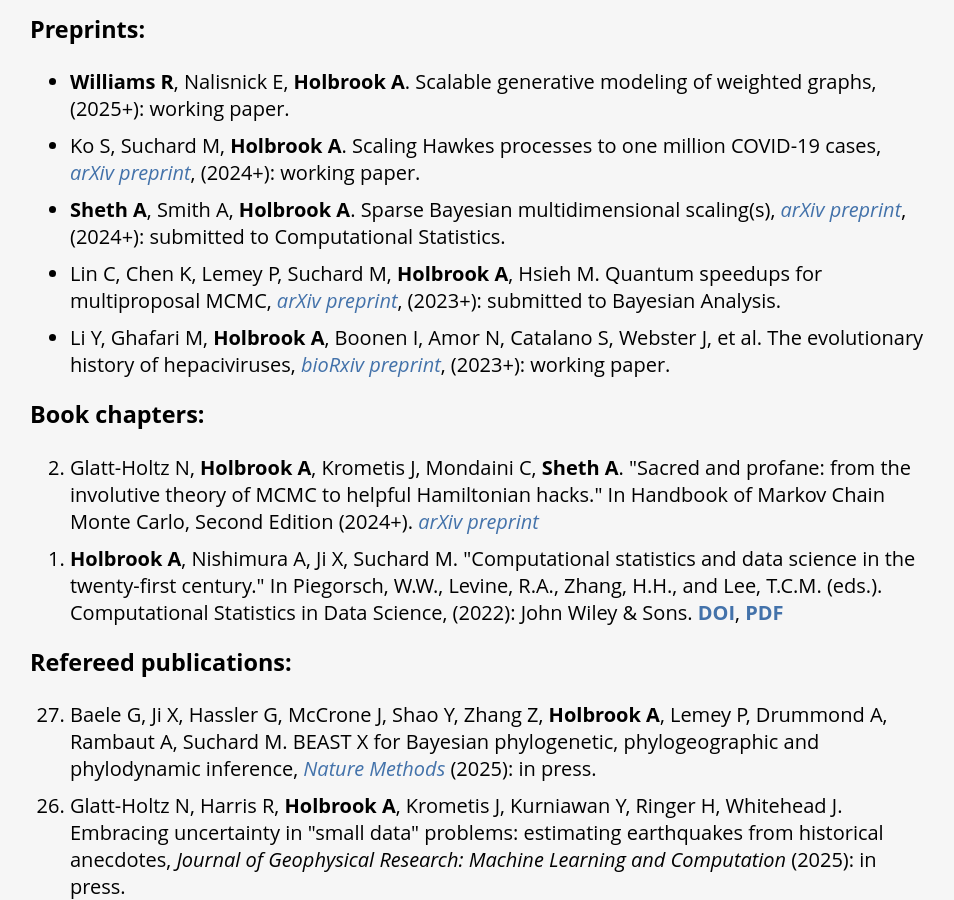
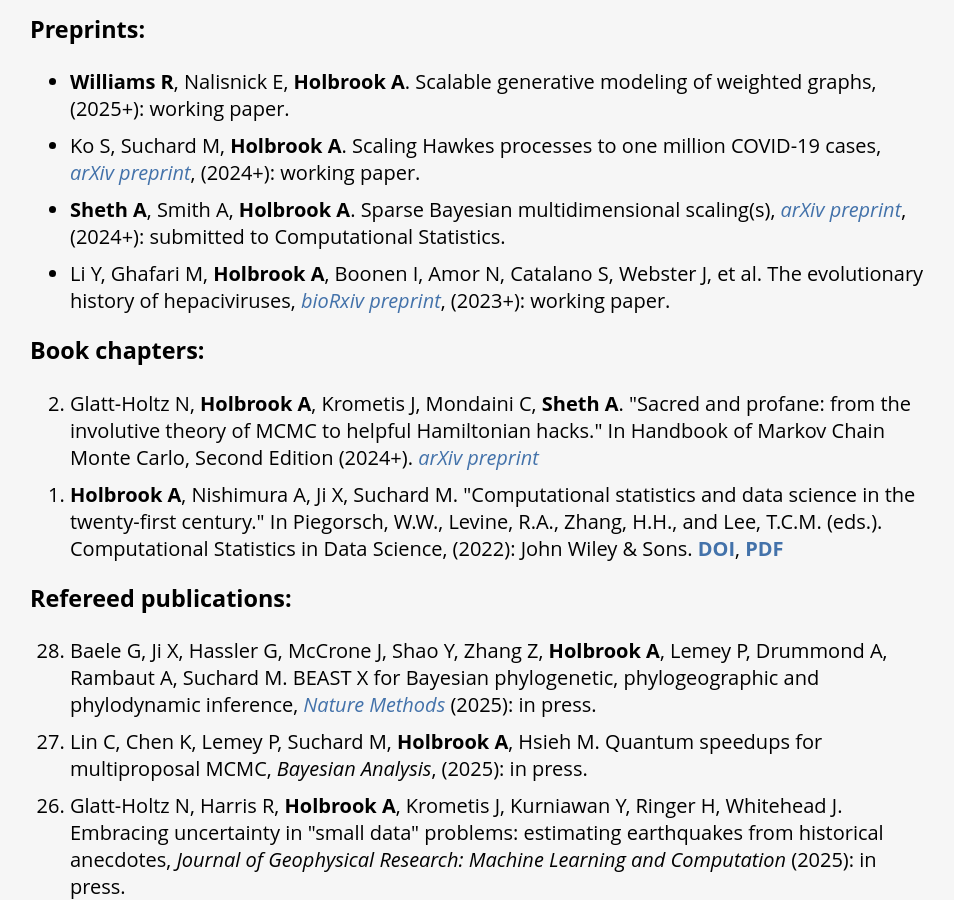
Before and after one commit to andrewjholbrook/andrewjholbrook.github.io, a Jekyll site: the page built from research.html, in a window 1280 px wide and 900 px high, scrolled down 197 px. Shown: the whole window, without its empty margins (162-1116 px from the left). Built offline with Jekyll 4.4.1, drawn with Linux system fonts in a browser that asks for light colours; a style sheet for code colours, icons or effects is not loaded.

Commit message:
bayesian analysis

```diff
--- a/research.html
+++ b/research.html
@@ -14,7 +14,6 @@ title: Andrew Holbrook | Research
     <li><b>Williams R</b>, Nalisnick E, <b>Holbrook A</b>. Scalable generative modeling of weighted graphs, (2025+): working paper.</li>
         <li> Ko S, Suchard M, <b>Holbrook A</b>. Scaling Hawkes processes to one million COVID-19 cases, <i><a href="https://arxiv.org/abs/2407.11349" target="_blank">arXiv preprint</a></i>, (2024+): working paper. </li>
         <li> <b>Sheth A</b>, Smith A, <b>Holbrook A</b>. Sparse Bayesian multidimensional scaling(s), <i><a href="https://arxiv.org/abs/2406.15573" target="_blank">arXiv preprint</a></i>, (2024+): submitted to Computational Statistics. </li>
-        <li> Lin C, Chen K, Lemey P, Suchard M, <b>Holbrook A</b>, Hsieh M. Quantum speedups for multiproposal MCMC, <i><a href="https://arxiv.org/abs/2312.01402" target="_blank">arXiv preprint</a></i>, (2023+): submitted to Bayesian Analysis. </li>
         <li> Li Y, Ghafari M, <b>Holbrook A</b>, Boonen I, Amor N, Catalano S, Webster J, et al. The evolutionary history of hepaciviruses, <i><a href="https://doi.org/10.1101/2023.06.30.547218" target="_blank">bioRxiv preprint</a></i>, (2023+): working paper. </li>
   </ul>
 
@@ -31,6 +30,7 @@ John Wiley & Sons. <b><a href="https://doi.org/10.1002/9781118445112.stat08324"
 
   <ol id="pubs" reversed>
     <li>Baele G, Ji X, Hassler G, McCrone J, Shao Y, Zhang Z, <b>Holbrook A</b>, Lemey P, Drummond A, Rambaut A, Suchard M. BEAST X for Bayesian phylogenetic, phylogeographic and phylodynamic inference, <i><a href="https://www.nature.com/articles/s41592-025-02751-x" target="_blank">Nature Methods</a></i> (2025): in press.</li>
+    <li> Lin C, Chen K, Lemey P, Suchard M, <b>Holbrook A</b>, Hsieh M. Quantum speedups for multiproposal MCMC, <i>Bayesian Analysis</i>, (2025): in press. </li>
     <li>Glatt-Holtz N, Harris R, <b>Holbrook A</b>, Krometis J, Kurniawan Y, Ringer H, Whitehead J. Embracing uncertainty in "small data" problems: estimating earthquakes from historical anecdotes, <i>Journal of Geophysical Research: Machine Learning and Computation</i> (2025): in press.</li>
     <li> Didier G, Glatt-Holtz N, <b>Holbrook A</b>, Magee A, Suchard M. On the surprising effectiveness of a simple matrix exponential derivative approximation, with application to global SARS-CoV-2, <i><a href="https://doi.org/10.1073/pnas.2318989121" target="_blank">Proceedings of the National Academy of Sciences</a></i>, 121.3 (2024): e2318989121. <a href="papers/pnas.pdf" target="_blank"><b>PDF</b></a></li>
                         <li> <b>Su E</b>, Weiss R, Nouri-Mahdavi K, <b>Holbrook A</b>. A spatially varying hierarchical random effects model for longitudinal macular structural data in glaucoma patients, <i><a href="http://dx.doi.org/10.1214/24-AOAS1944" target="_blank">Annals of Applied Statistics</a></i>, 18.4 (2024): 3444-3466. <a href="papers/ericasu.pdf" target="_blank"><b>PDF</b></a></li>
```
